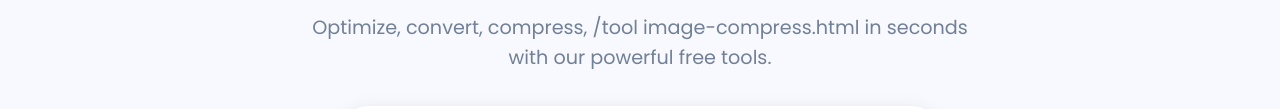
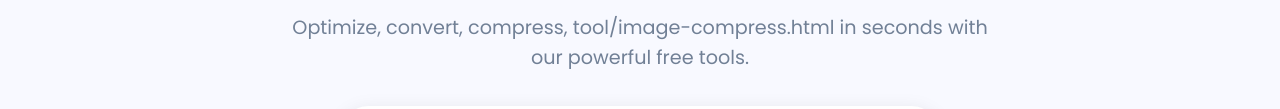
Before and after one commit to sinhajipk786/Tool, a plain HTML site: page Index.html in a window 1280 px wide. Shown: the part 233-342 px from the top of the page. Drawn offline with Linux system fonts and the light colour scheme.

Commit message:
Update Index.html

```diff
--- a/Index.html
+++ b/Index.html
@@ -391,7 +391,7 @@
     <section class="hero">
         <div class="container">
             <h1>Free Online Image & PDF Tools</h1>
-            <p>Optimize, convert, compress, /tool image-compress.html in seconds with our powerful free tools.</p>
+            <p>Optimize, convert, compress, tool/image-compress.html in seconds with our powerful free tools.</p>
             <div class="search-bar">
                 <input type="text" placeholder="Search for tools...">
                 <button><i class="fas fa-search"></i> Search</button>
```
